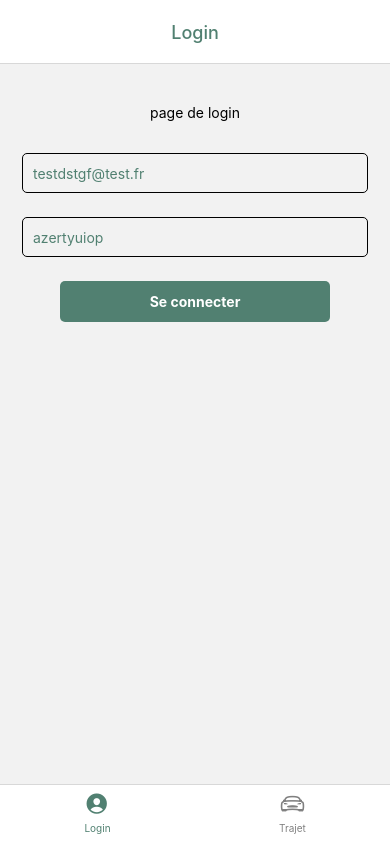
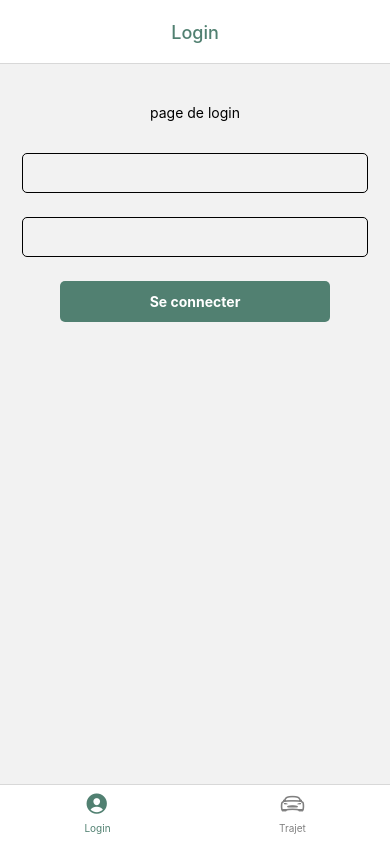
Before and after one commit to WildCodeSchool/2211-wns-neumann-copilot, a React Native app in the folder native-client/: screen /Login in a window 390 px wide. Built offline with nearby package versions, Linux system fonts and the light colour scheme.

Commit message:
retrait des identifiants dans les credentials

```diff
--- a/native-client/screens/Login.tsx
+++ b/native-client/screens/Login.tsx
@@ -6,8 +6,8 @@ import * as SecureStore from 'expo-secure-store';
 export default function Login() {
 
     const [credentials, setCredentials] = useState({
-        email: 'testdstgf@test.fr',
-        password: 'azertyuiop'
+        email: '',
+        password: ''
     });
     const { data: currentUser, client } = useGetProfileQuery({
         errorPolicy: "ignore",
```
